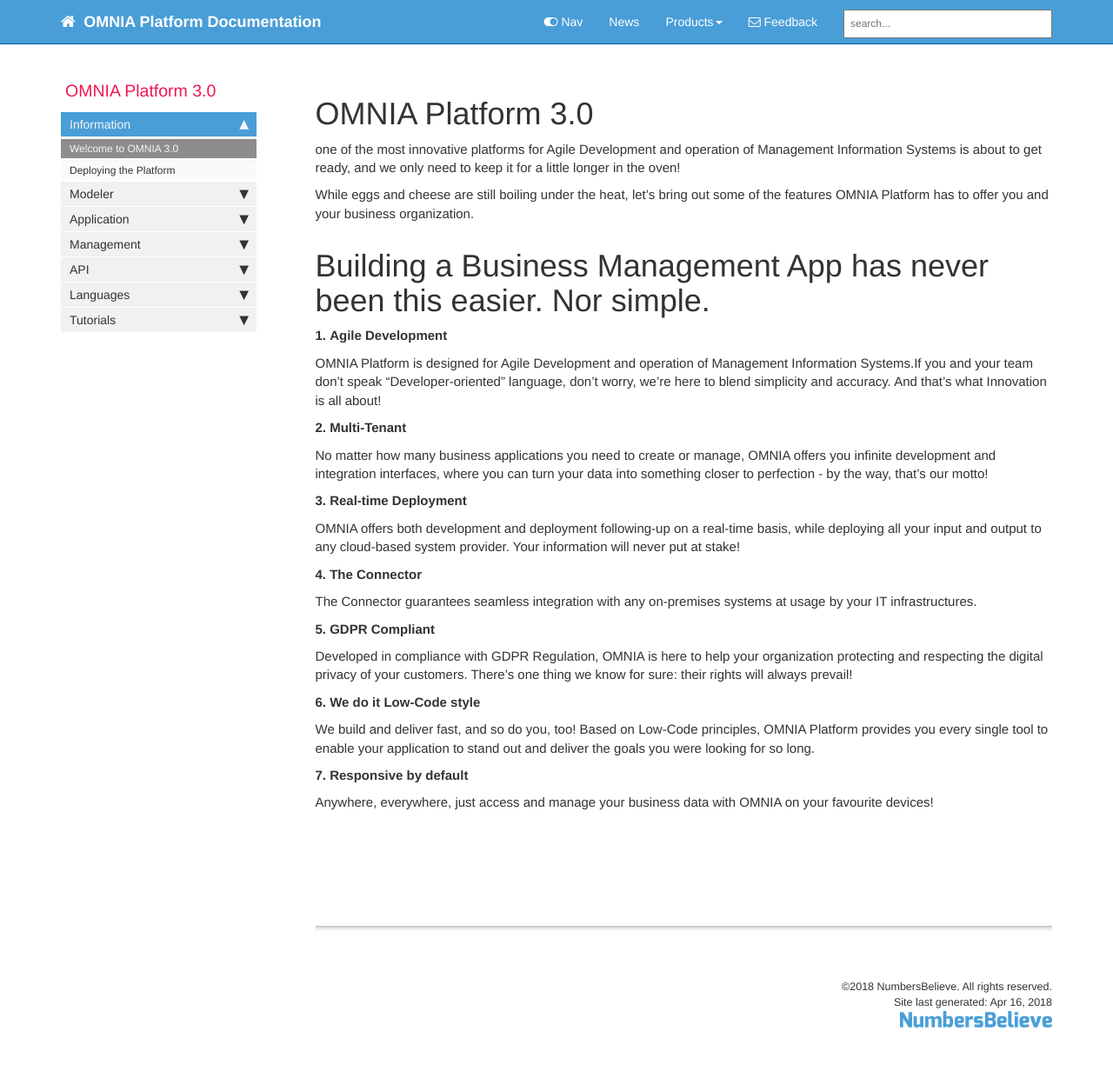
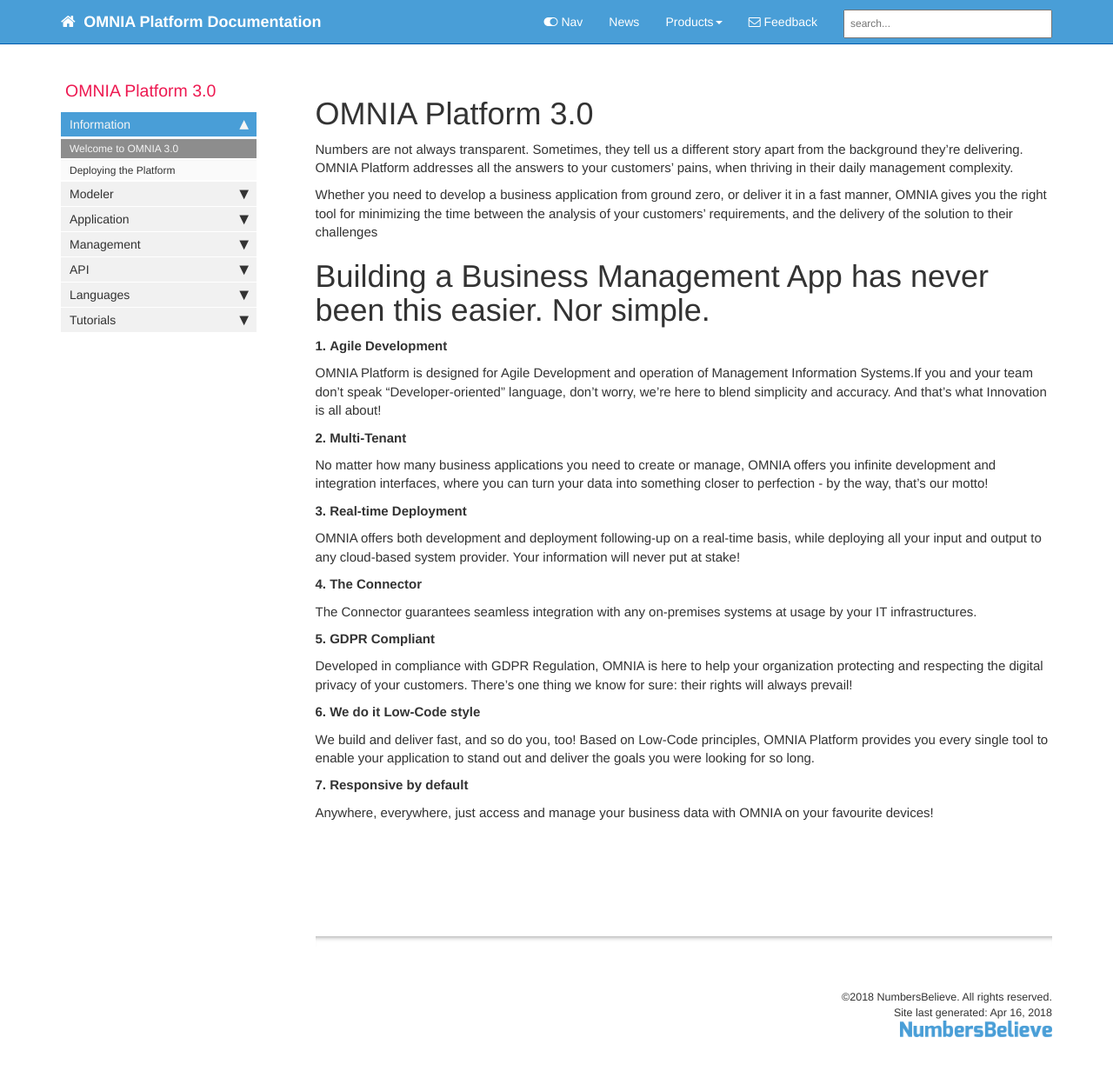
Before and after one commit to daniel8lopes/omnia3, a Jekyll site: the page built from docs/pages/omnia3/Introduction/omnia3_welcometoomnia.html, in a window 1280 px wide and 1253 px high. Shown: the top 1232 px of the window at 87% size. Built offline with Jekyll 4.4.1, drawn with Linux system fonts in a browser that asks for light colours; nearby versions of some CDN libraries; comment, search, counter and statistics services are not loaded.

Commit message:
Update omnia3_welcometoomnia.html

```diff
--- a/docs/pages/omnia3/Introduction/omnia3_welcometoomnia.html
+++ b/docs/pages/omnia3/Introduction/omnia3_welcometoomnia.html
@@ -8,14 +8,11 @@ folder: omnia3
 ---
 <h1 id="omnia-platform-30">OMNIA Platform 3.0</h1>
 
- one of the most innovative
-platforms for Agile Development and operation of Management Information
-Systems is about to get ready, and we only need to keep it for a little
-longer in the oven!</p>
+Numbers are not always transparent. Sometimes, they tell us a different story
+apart from the background they’re delivering.
+OMNIA Platform addresses all the answers to your customers’ pains, when thriving in their daily management complexity.
+</p> Whether you need to develop a business application from ground zero, or deliver it in a fast manner, OMNIA gives you the right tool for minimizing the time between the analysis of your customers’ requirements, and the delivery of the solution to their challenges
 
-<p>While eggs and cheese are still boiling  under the heat, let’s bring
-out some of the features OMNIA Platform has to offer you and your
-business organization.</p>
 <h1 id="building-a-business-management-app-has-never-been-this-easier-nor-simple">Building a Business Management App has never been this easier. Nor simple.</h1>
 
 <p><strong>1.</strong> <strong>Agile Development</strong></p>
```
